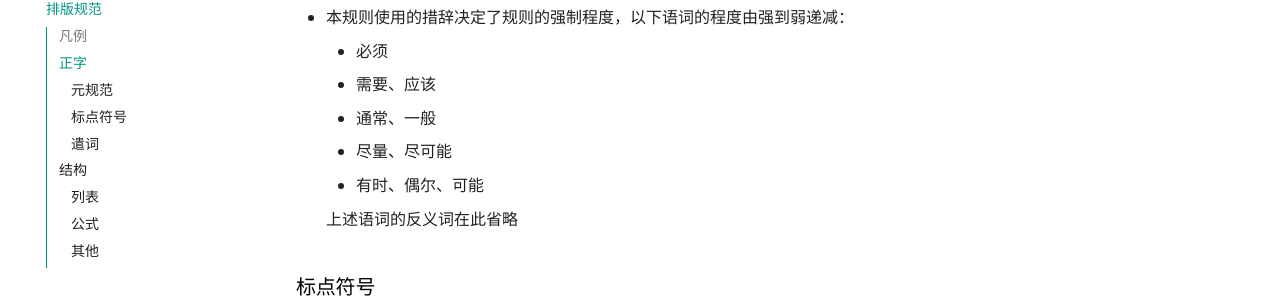
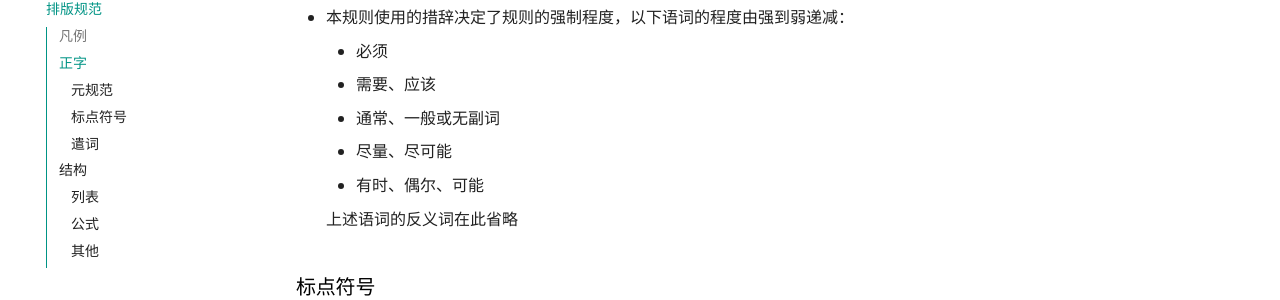
Before and after one commit to ShiinaHiiragi/note, an MkDocs documentation site: the page built from docs/intro/norm.md, in a window 1280 px wide and 900 px high, scrolled down 376 px. Shown: the part 153-453 px from the top of the window. Built offline with MkDocs 1.6.1 and Material for MkDocs 9.7.7, drawn with Linux system fonts in a browser that asks for light colours; comment, search, counter and statistics services are not loaded; some of the changed text lies outside the part shown.

Commit message:
change norm

```diff
--- a/docs/intro/norm.md
+++ b/docs/intro/norm.md
@@ -10,7 +10,7 @@
 - 本规则使用的措辞决定了规则的强制程度，以下语词的程度由强到弱递减：
     - 必须
     - 需要、应该
-    - 通常、一般
+    - 通常、一般或无副词
     - 尽量、尽可能
     - 有时、偶尔、可能
 
```
Also changed, not shown: other parts of docs/intro/norm.md (+1 -1 lines).
